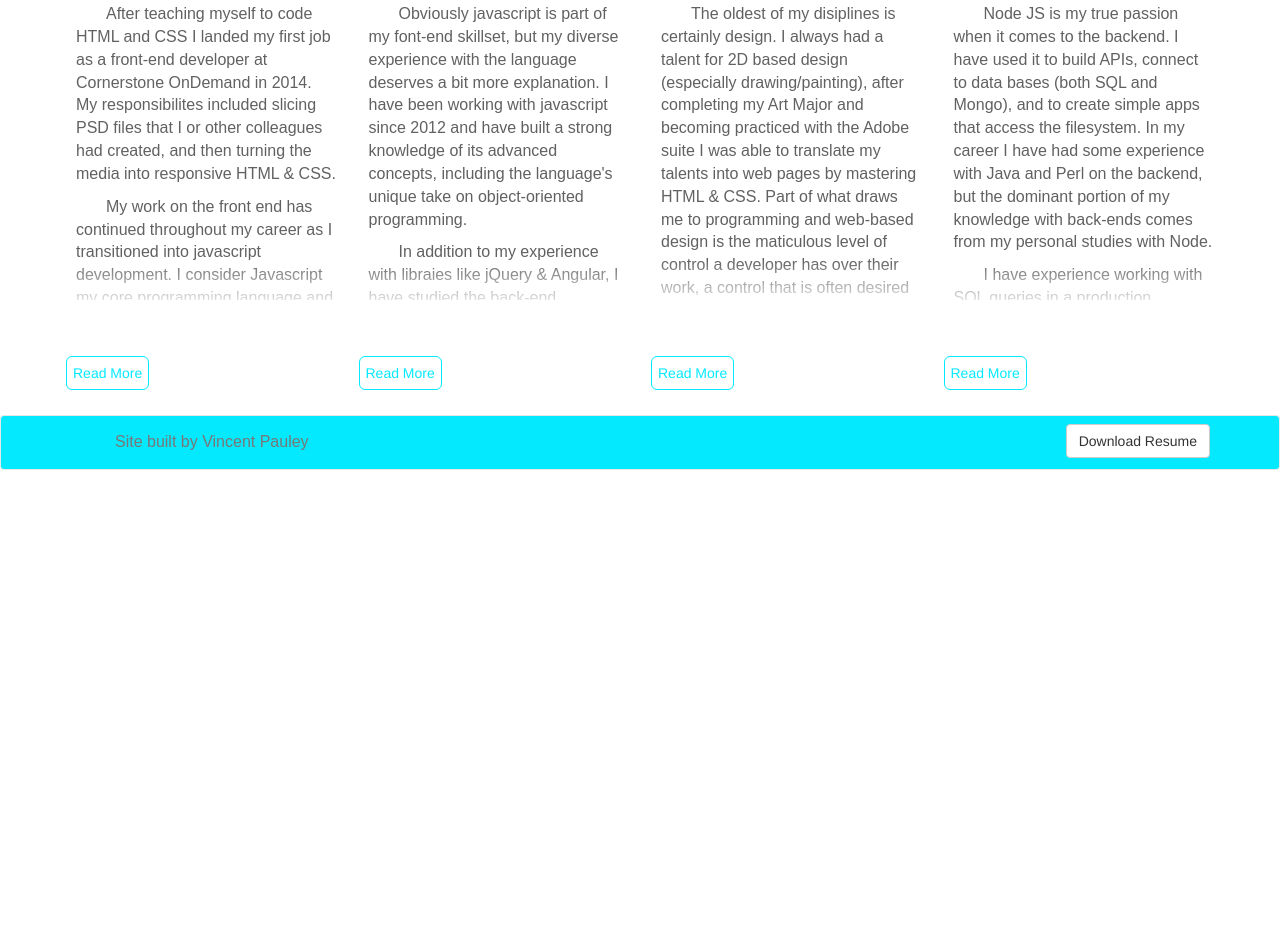
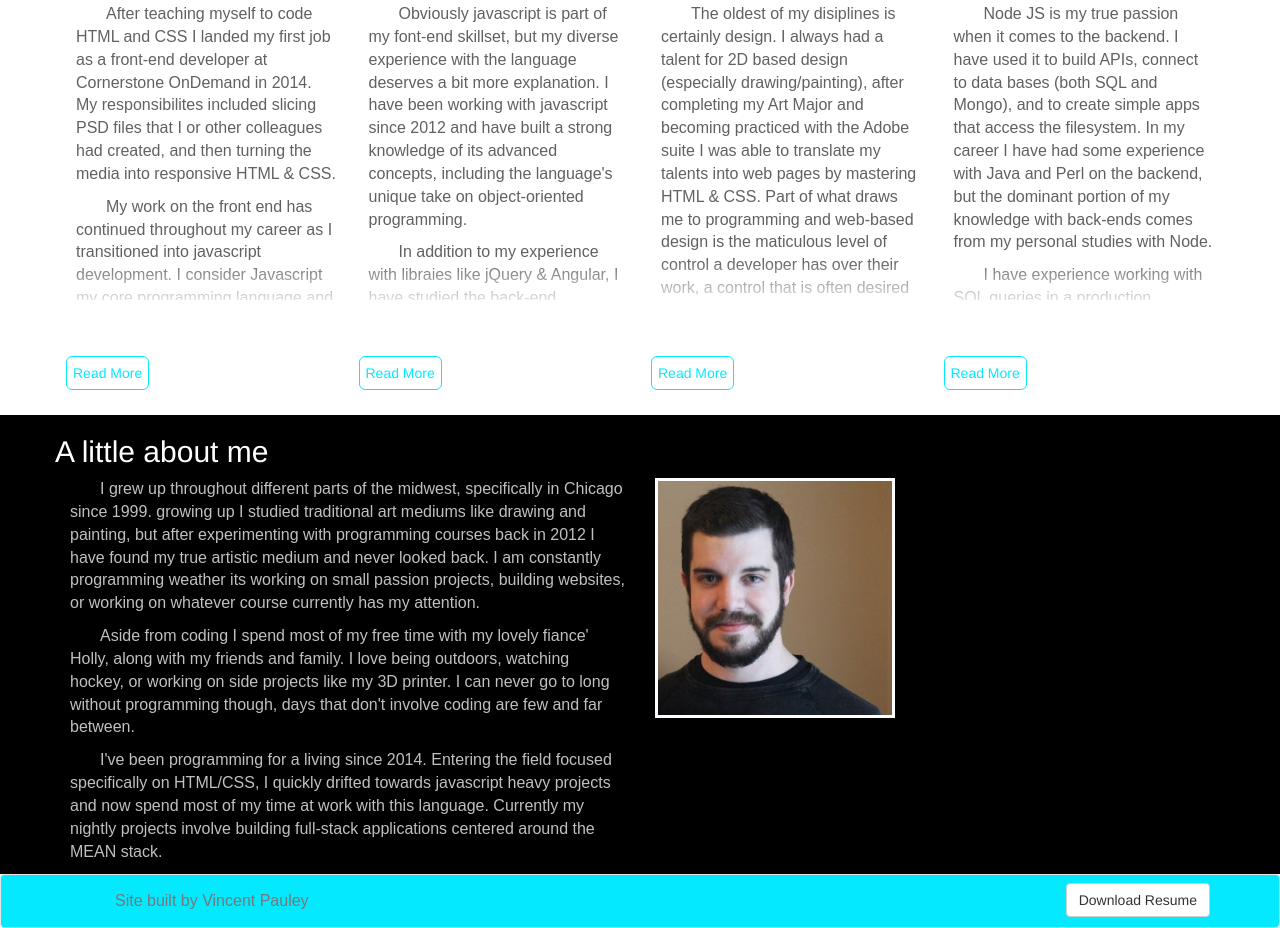
Before and after one commit to VincentPauley/portfolioSite, a plain HTML site: page portfolio_site_2016/index.html in a window 1280 px wide. Shown: the part 763-1691 px from the top of the page. Before the commit the page ends 1233 px from the top, so only its background shows below. Drawn offline with nearby package versions, Linux system fonts and the light colour scheme; a web font is replaced by a local one.

Commit message:
add about section and some more images

```diff
--- a/portfolio_site_2016/css/styles.css
+++ b/portfolio_site_2016/css/styles.css
@@ -33,9 +33,7 @@ p {
 .navbar-brand {
   color:white !important;
 }
-.custom-footer {
-  background-color: #05E9FF;
-}
+
 /* Skill Picture Stuff */
 .skillset-picture-circle {
   height: 100px;
@@ -165,3 +163,31 @@ a {
   background-color: #05E9FF;
   color: white;
 }
+
+/* About section */
+#about-section {
+  background-color: #000;
+}
+#about-section h2 {
+  text-align: left;
+  color: #FFF;
+}
+#about-section p {
+  color: #C0C0C0;
+}
+#profile-wrapper {
+  display: inline-block;
+  border: 3px solid white;
+  max-width: 240px;
+}
+#picture-of-me {
+  max-width: 100%;
+}
+
+/* Footer */
+.custom-footer {
+  background-color: #05E9FF;
+}
+.custom-footer p {
+  color: #000;
+}
--- a/portfolio_site_2016/galleries/galleryStyles.css
+++ b/portfolio_site_2016/galleries/galleryStyles.css
@@ -14,6 +14,7 @@ body {
   display: inline-block;
   padding: 16px;
   margin: auto;
+  min-height: 100vh;
 }
 
 #image-wrapper {
--- a/portfolio_site_2016/index.html
+++ b/portfolio_site_2016/index.html
@@ -108,6 +108,25 @@
       </div>
     </div>
   </div>
+  <!-- About Section -->
+  <div id="about-section">
+    <div class="container">
+      <div class="row">
+        <h2>A little about me</h2>
+        <div class="col-md-6">
+          <p>I grew up throughout different parts of the midwest, specifically in Chicago since 1999.  growing up I studied traditional art mediums like drawing and painting, but after experimenting with programming courses back in 2012 I have found my true artistic medium and never looked back.  I am constantly programming weather its working on small passion projects, building websites, or working on whatever course currently has my attention.</p>
+          <p>Aside from coding I spend most of my free time with my lovely fiance' Holly, along with my friends and family.  I love being outdoors, watching hockey, or working on side projects like my 3D printer.  I can never go to long without programming though, days that don't involve coding are few and far between.</p>
+          <p>I've been programming for a living since 2014.  Entering the field focused specifically on HTML/CSS, I quickly drifted towards javascript heavy projects and now spend most of my time at work with this language.  Currently my nightly projects involve building full-stack applications centered around the MEAN stack.</p>
+        </div>
+        <div class="col-md-6">
+          <div id="profile-wrapper">
+            <img id="picture-of-me" src="images/my-face.jpg" />
+          </div>
+        </div>
+      </div>
+    </div>
+  </div>
+
   <!-- Footer -->
   <div class="navbar navbar-default navbar-static-bottom custom-footer">
     <div class="container">
--- a/portfolio_site_2016/styles.css
+++ /dev/null
@@ -1 +0,0 @@
-ECHO is on.
```
Also changed, not shown: portfolio_site_2016/galleries/artGallery/gallery.html (+8 -0 lines), portfolio_site_2016/galleries/websiteGallery/gallery.html (+2 -2 lines), portfolio_site_2016/images/my-face.jpg (added), 4 other files.
